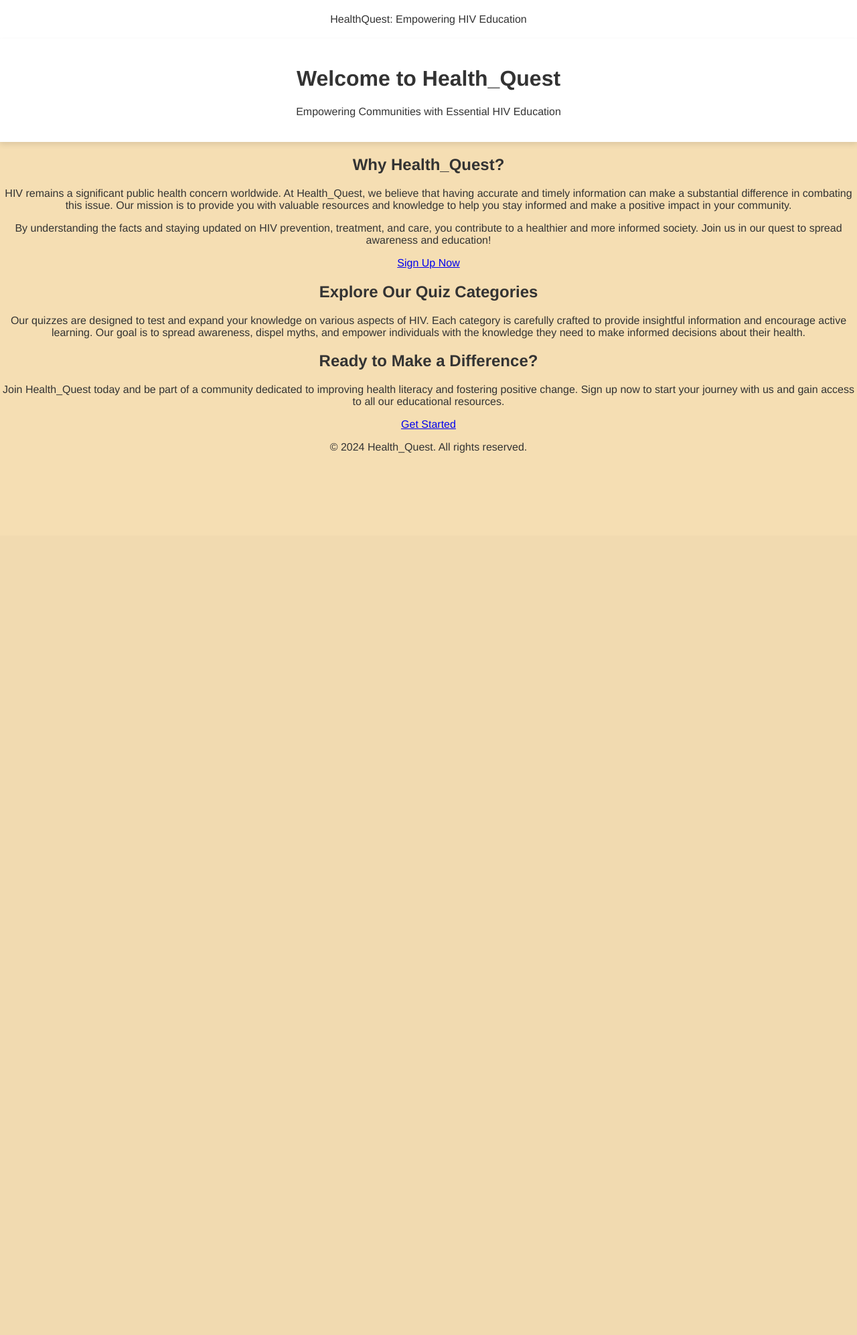
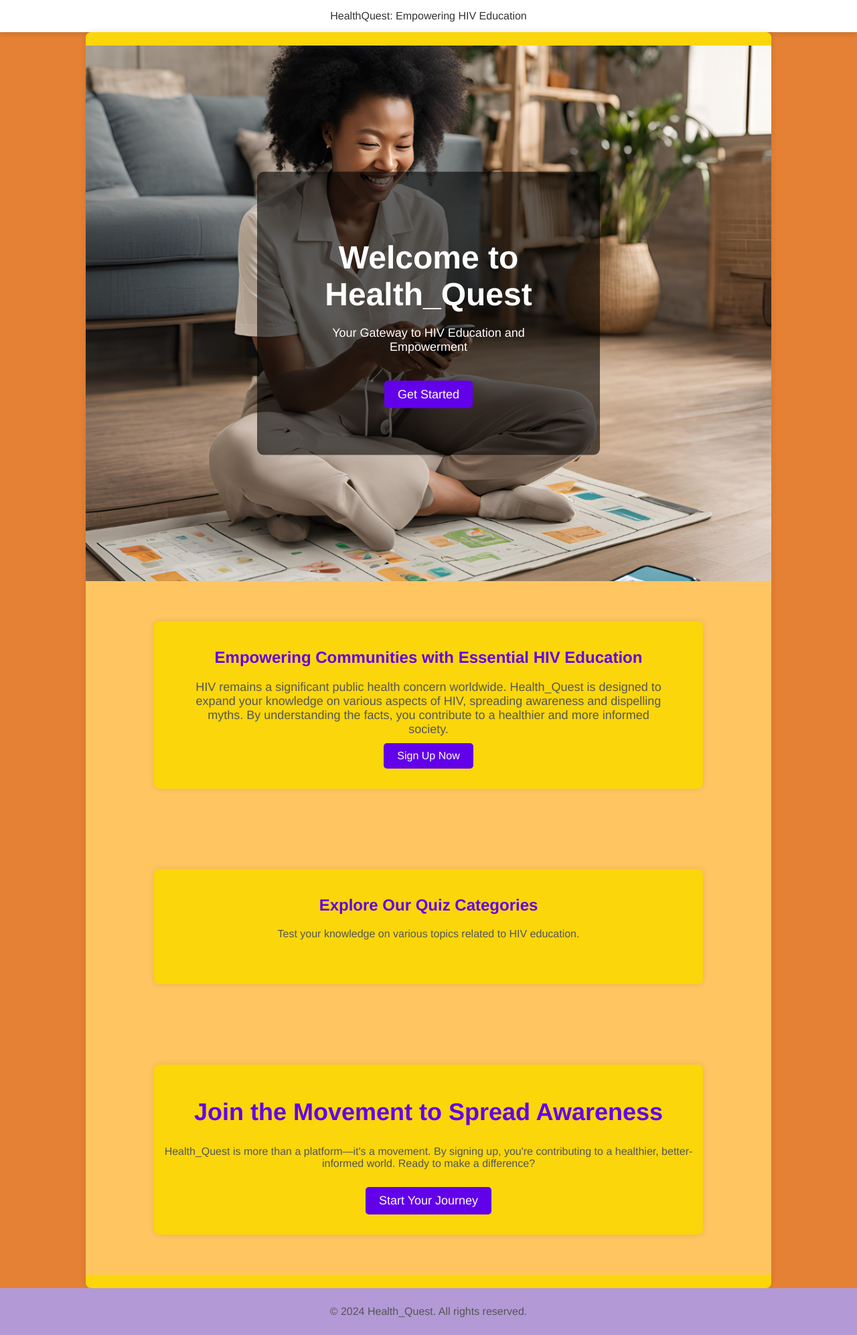
Before and after one commit to Pinness/Health_Quest, a Flask app: page / in a window 1280 px wide; the page is wider, and only the part inside the window is pictured. Shown: that part at 67% size. Before the commit the page ends 677 px from the top of that part, so only its background shows below. Run offline with Flask 3, Linux system fonts and the light colour scheme; some libraries are stand-ins or nearby versions.

Commit message:
Update hero section CSS for full viewport coverage and responsiveness

```diff
--- a/app.py
+++ b/app.py
@@ -44,7 +44,7 @@
 login_manager = LoginManager()
 
 # This tells Flask-Login to redirect to this view if a user tries to access a protected page without being authenticated
-login_manager.login_view = 'login'
+login_manager.login_view = 'signup'
 
 # This binds the LoginManager to the Flask app so that it can manage user sessions
 login_manager.init_app(app)
@@ -87,6 +87,9 @@
 
 @login_manager.user_loader
 def load_user(id):
+    # Flask-Login calls this function to retrieve the user from the database
+    # The user ID stored in the session is passed as an argument (id)
+
     # Retrieve the user from the database using the user_id
     return User.query.get(int(id))
 
@@ -191,9 +194,11 @@
     user = User.query.filter_by(username=username).first()
     if user and user.check_password(password):
         login_user(user)  # Use Flask-Login's login_user function
+
+        #If the login is successful, the user is redirected to the dashboard page.
         return redirect(url_for('dashboard'))  # Redirect to dashboard
     else:
-        return render_template('login.html', error="Invalid username or password")  # Reload login with error message
+        return render_template('signup.html', error="Invalid username or password")  # Reload login with error message
 
 
 #Register
@@ -219,7 +224,10 @@
             db.session.commit()
 
             #create a new session for the user
-            session['username'] = username
+            #session['username'] = username
+            login_user(new_user)
+
+
             #redirect the user to the dashboard
             return redirect(url_for('dashboard'))
 
@@ -304,6 +312,7 @@
 
 
 @app.route('/categories', strict_slashes=False)
+@login_required
 def show_categories():
     """
     Fetches the list of categories and their associated quizzes from the database.
--- a/static/styles.css
+++ b/static/styles.css
@@ -1,5 +1,6 @@
+/* Global Styling */
 body {
-  background-color: wheat;
+  background-color: rgb(229, 129, 52);
   font-family: "Franklin Gothic Medium", "Arial Narrow", Arial, sans-serif;
   color: #333;
   display: flex;
@@ -7,12 +8,339 @@
   align-items: center;
   height: 100vh;
   margin: 0;
+  padding: 0;
   text-align: center;
 }
+
+
+/*Hero Section */
+.hero {
+    position: relative;
+    background-size: cover;
+    background-position: center;
+    background-repeat: no-repeat;
+    width: 100%;
+    height: 100vh; /* Full screen height */
+    text-align: center;
+    color: white;
+    display: flex;
+    justify-content: center;
+    align-items: center;
+    padding: 0; /* Remove extra padding */
+}
+
+
+/* Hero Section */
+
+.hero-overlay {
+  background: rgba(0, 0, 0, 0.6);
+  padding: 60px;
+  border-radius: 10px;
+  position: absolute;
+  top: 50%;
+  left: 50%;
+  transform: translate(-50%, -50%); /* Center the overlay content */
+  text-align: center;
+}
+
+.hero h1 {
+  font-size: 48px;
+  margin-bottom: 20px;
+  color: white;
+}
+
+.hero p {
+  font-size: 18px;
+  margin-bottom: 30px;
+  color: white;
+}
+
+.btn-hero {
+  background-color: #ff6f61;
+  padding: 15px 30px;
+  color: white;
+  font-size: 18px;
+  border-radius: 5px;
+  text-decoration: none;
+}
+
+.btn-hero:hover {
+  background-color: #e64e3f;
+}
+
+.btn-hero {
+  background-color: #ff6f61;
+  padding: 15px 30px;
+  color: white;
+  font-size: 18px;
+  border-radius: 5px;
+}
+
+.btn-hero:hover {
+  background-color: #e64e3f;
+}
+
+
+
+.container {
+  width: 80%;
+  margin: 0 auto;
+  padding: 20px 0;
+  background-color: rgb(250, 214, 10);
+  border-radius: 8px;
+  box-shadow: 0 0 10px rgba(0, 0, 0, 0.1);
+}
+
+h1, h2, h3 {
+  color: #333;
+}
+
+p {
+  color: #555;
+}
+
+a {
+  color: #0066cc;
+  text-decoration: none;
+}
+
+a:hoover {
+  text-decoration: underline;
+}
+
+/* Introduction Section */
+.intro {
+  padding: 60px 0;
+  background-color: #ffc561;
+  text-align: center;
+}
+
+.intro p {
+  max-width: 700px;
+  margin: 0 auto;
+  font-size: 18px;
+}
+
+/* Categories Section */
+.categories-preview {
+  padding: 60px 0;
+  background-color: #ffc561;
+  text-align: center;
+}
+
+.category-list {
+  display: flex;
+  flex-wrap: wrap;
+  justify-content: space-around;
+  margin-top: 30px;
+  padding: 0;
+}
+
+.category-item {
+  width: 30%;
+  margin: 10px 0;
+  padding: 20px;
+  background-color:  #ffc561;
+  border: 1px solid #ddd;
+  border-radius: 10px;
+  text-align: center;
+}
+
+.btn-category {
+  background-color: #6200ea;
+  color: #ffc561;
+  padding: 10px 20px;
+  border-radius: 5px;
+}
+
+.btn-category:hover {
+  background-color: #3700b3;
+}
+
+
+/* Call to action Section */
+.call-to-action {
+  padding: 60px 0;
+  background-color: #ffc561;
+  color: white;
+  text-align: center;
+}
+
+.call-to-action h2 {
+  font-size: 36px;
+}
+
+.btn-cta {
+  background-color: #ffc561;
+  color: #FFD400;
+  padding: 15px 30px;
+  font-size: 18px;
+  border-radius: 5px;
+}
+
+.btn-cta:hover {
+  background-color: #e64e3f;
+  color: white;
+}
+
+
+/* Header and Footer */
 
 header {
   width: 100%;
   background-color: #ffffff;
   box-shadow: 0 4px 8px rgba(0, 0, 0, 0.1);
-  padding: 20px 0;
+  padding: 15px 0;
+  /* padding: 20px 0; */
 }/*# sourceMappingURL=styles.css.map */
+
+footer {
+  background-color: #b39ad6;
+  color: white;
+  text-align: center;
+  padding: 10px 0;
+  position: relative;
+  width: 150%;
+  bottom: 0;
+}
+
+
+/*Forms (sign up, login, Quiz Quetions) */
+/*.input_field {
+  width: 100%;
+  padding: 12px;
+  margin: 8px 0;
+  border: 1px solid #ccc;
+  border-radius: 4px;
+  box-sizing: border-box;
+} */
+
+.input-field{
+  width: 100%;
+  padding: 10px 0;
+  margin: 10px 0;
+  border: 1px solid #333;
+  border-radius: 4px;
+  font-size: 1.5rem;
+  box-sizing: border-box;
+}
+
+
+.btn {
+  padding: 10px 15px;
+  border: none;
+  background-color: #6200ea;
+  color: white;
+  cursor: pointer;
+  border-radius: 4px;
+  margin: 10px 0;
+}
+
+.btn:hover {
+  background-color: #3700b3;
+}
+
+.btn-signup, .btn-login, .btn-logout, .btn-register {
+  display: inline-block;
+  text-align: center;
+}
+
+.form-group {
+  margin-bottom: 20px;
+}
+
+
+
+
+
+
+
+.categories-item, .quiz-item {
+  border: 1px solid #ddd;
+  padding: 15px;
+  margin-bottom: 10px;
+  background-color: #f4f4f4;
+  border-radius: 5px;
+}
+
+.quiz-item a {
+  color: #6200ea;
+  font-weight: bold;
+}
+
+.category-list, .quiz-list {
+  list-style: none;
+  padding: 0;
+}
+.category-item, .quiz-item {
+  padding: 10px;
+  margin: 10px 0;
+  border: 1px solid #ddd;
+  border-radius: 5px;
+}
+
+h4 {
+  margin-top: 0
+}
+
+
+
+
+
+
+
+
+.result {
+  font-size: 24px;
+  color: #333;
+  font-weight: bold;
+  text-align: center;
+  margin: 20px 0;
+}
+
+input[type="radio"] {
+  margin: 10px;
+}
+
+.actions {
+  margin-top: 20px;
+  text-align: center;
+}
+
+.actions a{
+  margin-right: 10px;
+}
+
+h2 {
+  color: #6200ea;
+}
+
+
+
+
+
+/* Buttons */
+.btn-primary {
+  background-color: #6200ea;
+  color: white;
+}
+
+.btn-secondary {
+  background-color: #ccc;
+  color: black;
+}
+
+.btn {
+  display: inline-block;
+  padding: 10px 20px;
+  margin: 10px 5px;
+  text-align: center;
+  cursor: pointer;
+  border-radius: 5px;
+  text-decoration: none;
+}
+
+.btn:hover {
+  background-color: #3700b3;
+  color: white;
+}
--- a/templates/dashboard.html
+++ b/templates/dashboard.html
@@ -5,6 +5,6 @@
     <h1>Welcome, {{username}}!</h1>
     <p>Welcome to your Dashboard</p>
     <!--<a href="/categories">Categories</a> -->
-    <a href="{{ url_for('show_categories') }}">Categories</a>
+    <a href="{{ url_for('show_categories') }}" class="btn btn-logout">Categories</a>
     <a href="{{url_for('logout')}}"  class="btn btn-logout">Logout</a> <!-- Ability for the user to log out at a later stage -->
 {% endblock %}
--- a/templates/home.html
+++ b/templates/home.html
@@ -5,37 +5,48 @@
 {% endblock %}
 
 {% block content %}
-    <header>
+    <!-- Hero Section -->
+    <section class="hero" style="background-image: url('/static/images/hero-image.png');">
+        <div class="hero-overlay">
             <h1>Welcome to Health_Quest</h1>
-        <p>Empowering Communities with Essential HIV Education</p>
-    </header>
-
-    <section class="intro">
-        <h2>Why Health_Quest?</h2>
-        <p>HIV remains a significant public health concern worldwide. At Health_Quest, we believe that having accurate and timely information can make a substantial difference in combating this issue. Our mission is to provide you with valuable resources and knowledge to help you stay informed and make a positive impact in your community.</p>
-        <p>By understanding the facts and staying updated on HIV prevention, treatment, and care, you contribute to a healthier and more informed society. Join us in our quest to spread awareness and education!</p>
-        <a href="/signup" class="btn-signup">Sign Up Now</a>
+            <p>Your Gateway to HIV Education and Empowerment</p>
+            <a href="/signup" class="btn btn-hero">Get Started</a>
+        </div>
     </section>
 
+    <!-- Introduction Section -->
+    <section class="intro">
+        <div class="container">
+            <h2>Empowering Communities with Essential HIV Education</h2>
+            <p>HIV remains a significant public health concern worldwide. Health_Quest is designed to expand your knowledge on various aspects of HIV, spreading awareness and dispelling myths. By understanding the facts, you contribute to a healthier and more informed society.</p>
+            <a href="/signup" class="btn btn-signup">Sign Up Now</a>
+        </div>
+    </section>
+
+    <!-- Quiz Categories Section -->
     <section class="categories-preview">
+        <div class="container">
             <h2>Explore Our Quiz Categories</h2>
-        <p>Our quizzes are designed to test and expand your knowledge on various aspects of HIV. Each category is carefully crafted to provide insightful information and encourage active learning.
-            Our goal is to spread awareness, dispel myths, and empower individuals with the knowledge they need to make informed decisions about their health.
-        </p>
+            <p>Test your knowledge on various topics related to HIV education.</p>
+
             <ul class="category-list">
                 {% for category in categories %}
                     <li class="category-item">
                         <h3>{{ category.category_name }}</h3>
                         <p>{{ category.category_description }}</p>
-                    <a href="/signup" class="btn-signup">Sign Up to Access Quizzes</a>
+                        <a href="/signup" class="btn btn-category">Access Quizzes</a>
                     </li>
                 {% endfor %}
             </ul>
+        </div>
     </section>
 
+    <!-- Call to Action Section -->
     <section class="call-to-action">
-        <h2>Ready to Make a Difference?</h2>
-        <p>Join Health_Quest today and be part of a community dedicated to improving health literacy and fostering positive change. Sign up now to start your journey with us and gain access to all our educational resources.</p>
-        <a href="/signup" class="btn-signup">Get Started</a>
+        <div class="container">
+            <h2>Join the Movement to Spread Awareness</h2>
+            <p>Health_Quest is more than a platform—it's a movement. By signing up, you're contributing to a healthier, better-informed world. Ready to make a difference?</p>
+            <a href="/signup" class="btn btn-cta">Start Your Journey</a>
+        </div>
     </section>
 {% endblock %}
--- a/templates/quiz.html
+++ b/templates/quiz.html
@@ -27,4 +27,5 @@
         <h2>Quiz Complete!</h2>
         <p>Your score: {{ score }}%</p>
     {% endif %}
+    <a href="/">Home</a>
 {% endblock %}
```
Also changed, not shown: templates/signup.html (+48 -49 lines), static/images/hero-image.png (added). Lines whose indentation alone changed are shown as unchanged.
